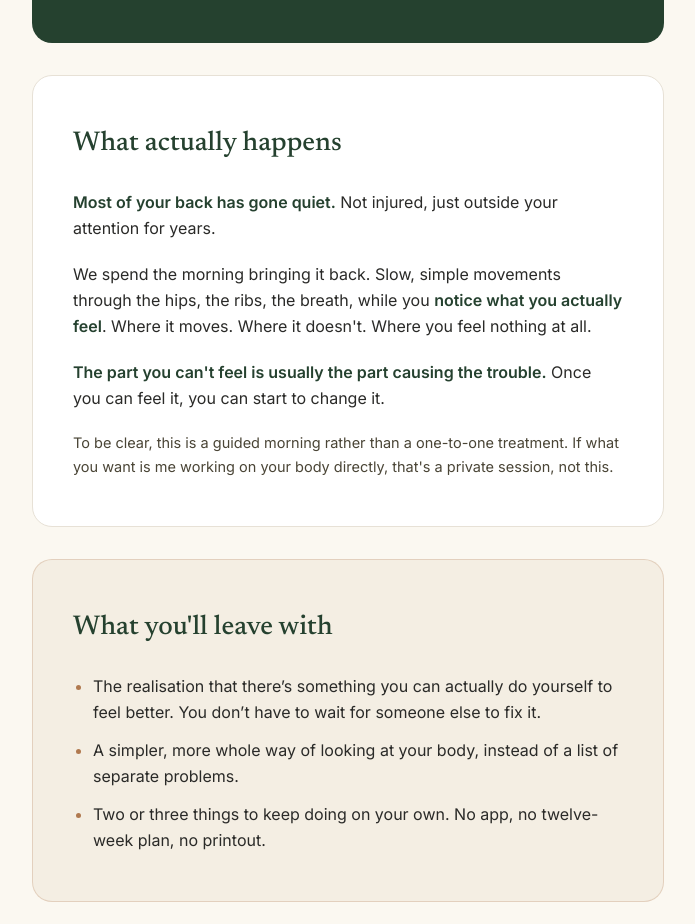
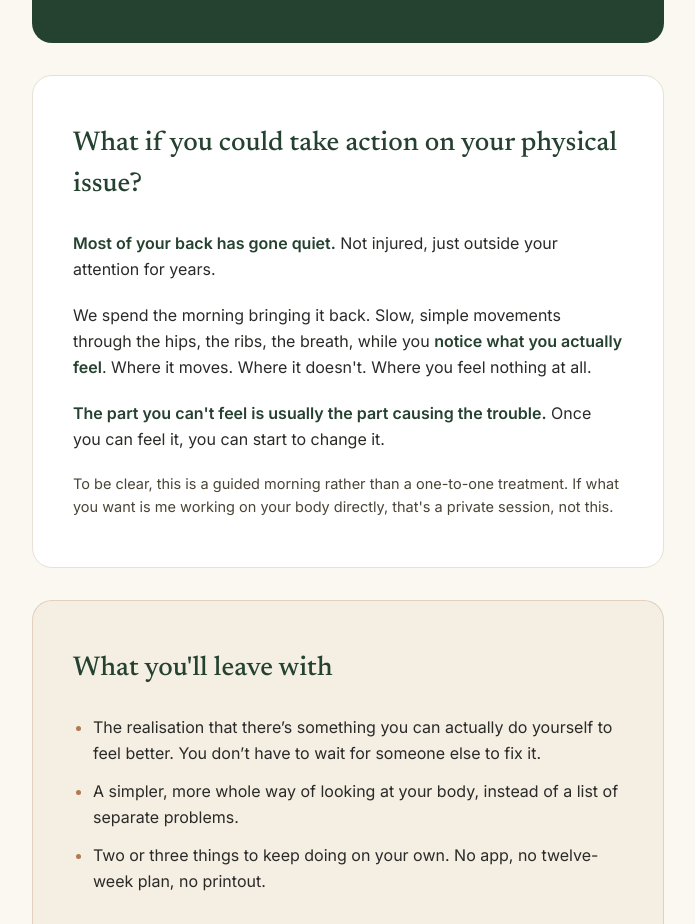
Before and after one commit to VinPOPFrance/James, a Next.js app: page /workshop in a window 1280 px wide. Shown: the part 1600-2524 px from the top of the page, without its empty margins (292-987 px from the left). Built offline with nearby package versions, Linux system fonts and the light colour scheme; no server answers.

Commit message:
Update workshop section heading for improved engagement

```diff
--- a/src/app/workshop/page.tsx
+++ b/src/app/workshop/page.tsx
@@ -115,7 +115,7 @@ export default function WorkshopPage() {
 
         {/* 4. WHAT ACTUALLY HAPPENS · white card */}
         <section className={`${card} border border-hairline bg-white`}>
-          <h2 className={h2}>What actually happens</h2>
+          <h2 className={h2}>What if you could take action on your physical issue?</h2>
           <div className="space-y-5 text-[16px] leading-relaxed">
             <p>
               <strong className={hl}>Most of your back has gone quiet.</strong> Not injured, just outside
```
